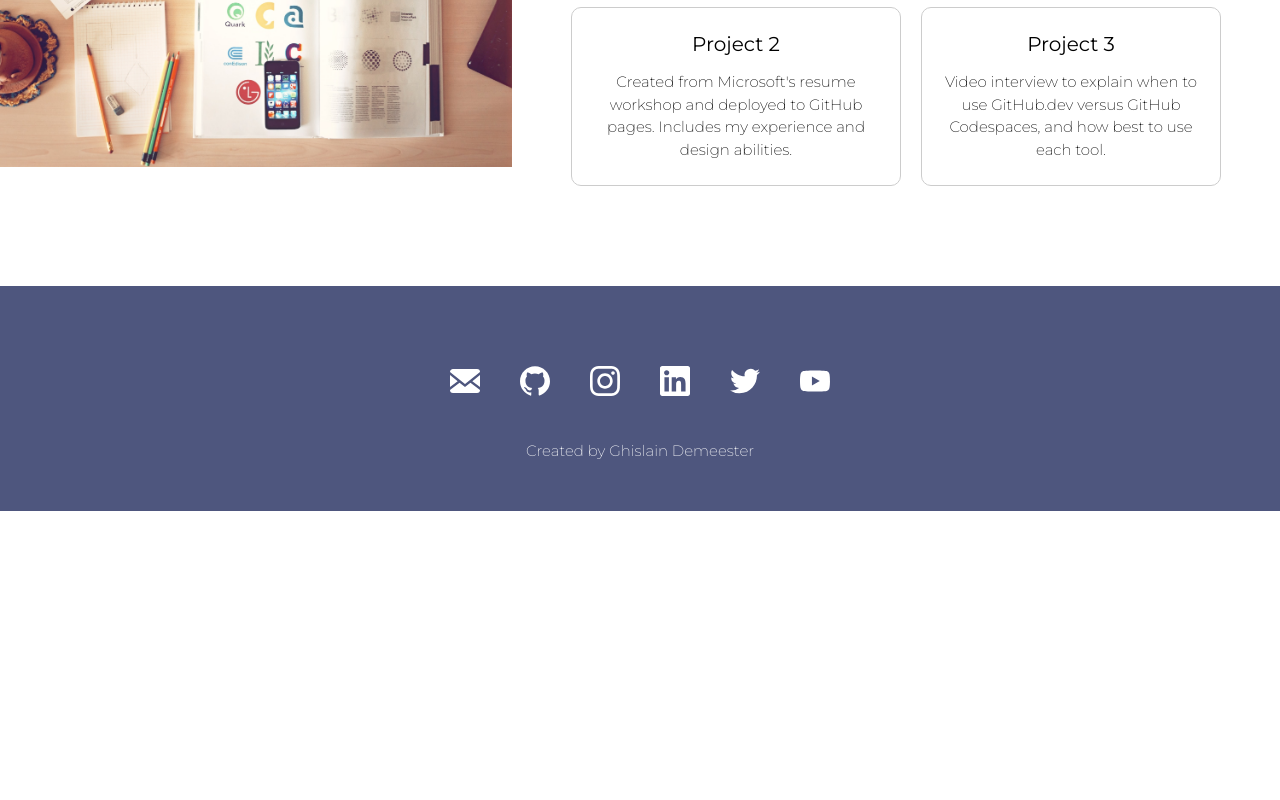
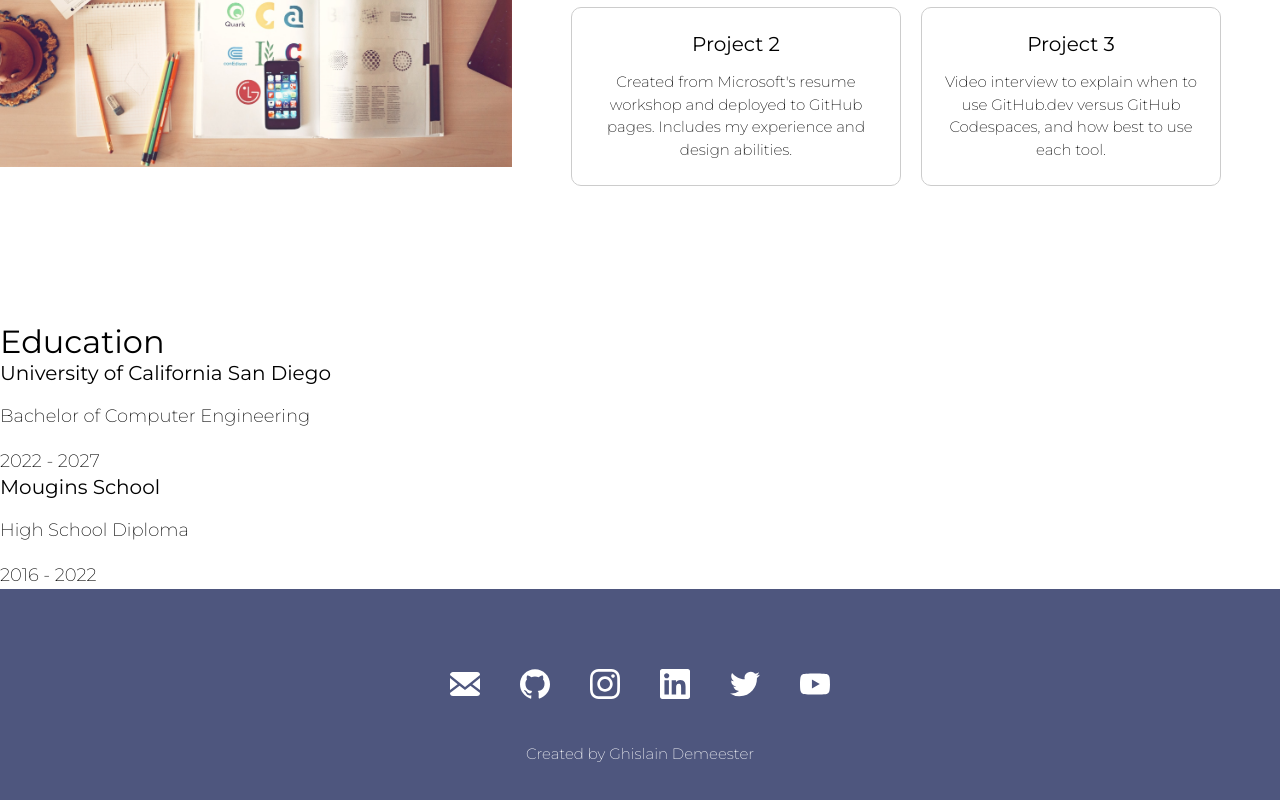
Before and after one commit to gdemeester3112/codespace, a React (Vite) app: page / in a window 1280 px wide. Shown: the part 2226-3026 px from the top of the page. Before the commit the page ends 2737 px from the top, so only its background shows below. Built offline with nearby package versions, Linux system fonts and the light colour scheme.

Commit message:
new education part, some annimation fixes

```diff
--- a/src/App.jsx
+++ b/src/App.jsx
@@ -11,6 +11,7 @@ import Footer from "./Components/Footer";
 import Header from "./Components/Header";
 import Home from "./Components/Home";
 import Portfolio from "./Components/Portfolio";
+import Education from "./Components/Education";
 
 import "./styles.css";
 
@@ -45,6 +46,7 @@ const App = () => {
       <Home name={siteProps.name} title={siteProps.title} />
       <About />
       <Portfolio />
+      <Education />
       <Footer {...siteProps} primaryColor={primaryColor} secondaryColor={secondaryColor} />
     </div>
   );
--- /dev/null
+++ b/src/Components/Education.jsx
@@ -0,0 +1,34 @@
+import React from "react";
+import "../styles.css";
+
+const educationData = [
+  {
+    institution: "University of California San Diego",
+    degree: "Bachelor of Computer Engineering",
+    years: "2022 - 2027",
+  },
+  {
+    institution: "Mougins School",
+    degree: "High School Diploma",
+    years: "2016 - 2022",
+  },
+];
+
+const Education = () => {
+  return (
+    <section className="education-section light" id="education">
+      <h2 className="education-title">Education</h2>
+      <div className="education-content">
+        {educationData.map((item, index) => (
+          <div className="education-item" key={index}>
+            <h3>{item.institution}</h3>
+            <p>{item.degree}</p>
+            <p>{item.years}</p>
+          </div>
+        ))}
+      </div>
+    </section>
+  );
+};
+
+export default Education;
--- a/src/styles.css
+++ b/src/styles.css
@@ -162,3 +162,6 @@ img.socialIcon {
 .scroll-down-arrow {
   animation: bounce 2s infinite;
 }
+.education-section {
+  margin-top: 20px;
+}
```
Also changed, not shown: src/Components/Home.jsx (+10 -2 lines).
